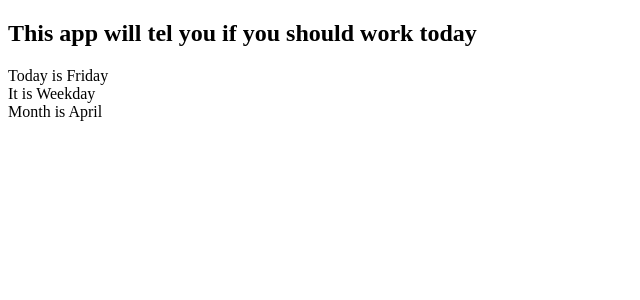
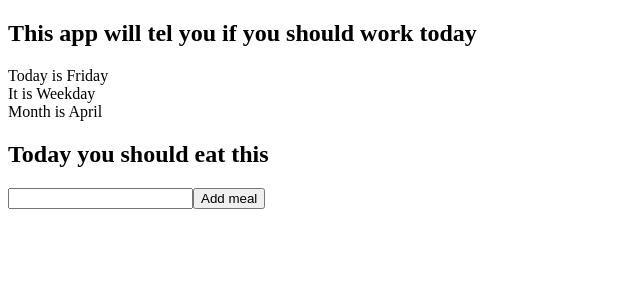
Before and after one commit to GroceriStar/react-only-13, a React (Create React App) app: page / in a window 1280 px wide. Shown: the top 300 px of the page, without its empty margins (0-640 px from the left). Built offline with nearby package versions, Linux system fonts and the light colour scheme.

Commit message:
Master React, Quick Code tutorial. Part 5 #14 #1

```diff
--- a/package.json
+++ b/package.json
@@ -3,6 +3,7 @@
   "version": "0.1.0",
   "private": true,
   "dependencies": {
+    "lodash": "^4.17.10",
     "raven": "^2.6.0",
     "react": "^16.3.2",
     "react-dom": "^16.3.2",
--- a/src/App.js
+++ b/src/App.js
@@ -3,6 +3,7 @@
 import WeekChecker from './components/WeekChecker';
 import MonthChecker from './components/MonthChecker';
 import Header  from './components/Header';
+import MealPlan  from './components/MealPlan';
 
 class App extends Component {
   render() {
@@ -12,6 +13,7 @@
         <DayChecker />
         <WeekChecker />
         <MonthChecker />
+        <MealPlan />
       </div>
     );
   }
--- /dev/null
+++ b/src/components/MealPlan.js
@@ -0,0 +1,30 @@
+import React, { Component } from 'react';
+import _ from 'lodash';
+class MealPlan extends Component {
+  state = {
+    meal: '',
+    meals: []
+  };
+renderMeals() {
+    return _.map(this.state.meals, meal => <li>{meal}</li>);
+  }
+render() {
+    return(
+      <div>
+        <h2>Today you should eat this</h2>
+        <input
+          onChange={e => this.setState({meal: e.target.value})}
+          value={this.state.meal}
+          type="text"
+        />
+        <button
+          onClick={() => this.setState({meals: [...this.state.meals, this.state.meal]})}>
+          Add meal</button>
+        <ul>
+          {this.renderMeals()}
+        </ul>
+      </div>
+    );
+  }
+}
+export default MealPlan;
```
